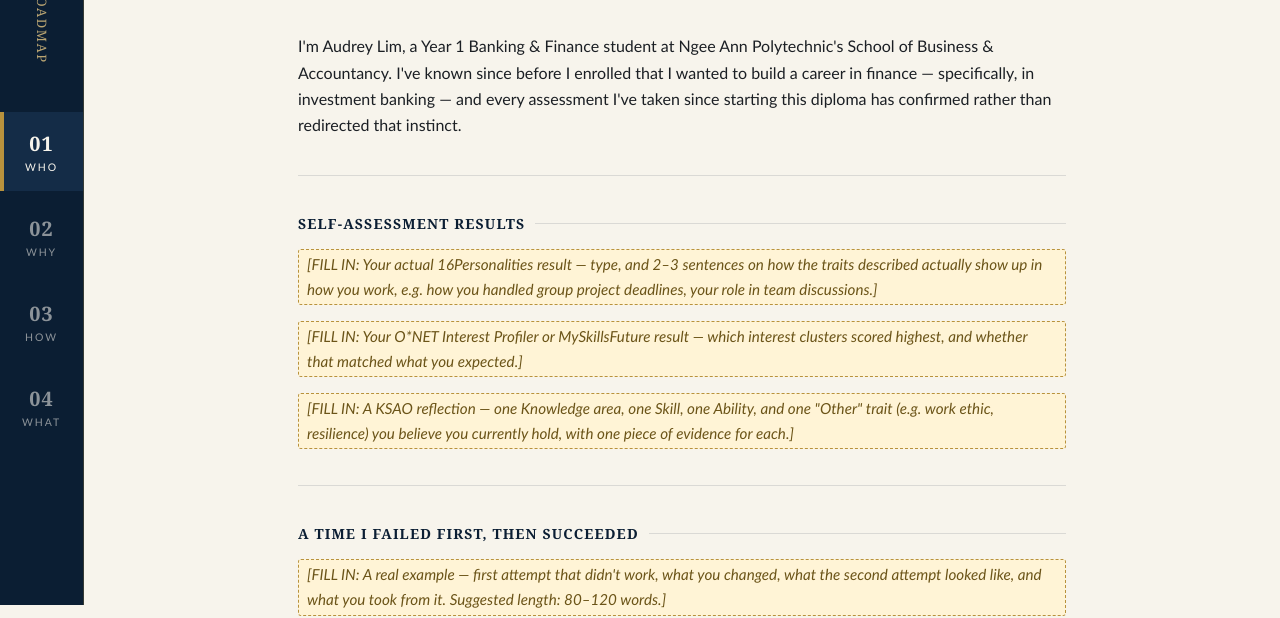
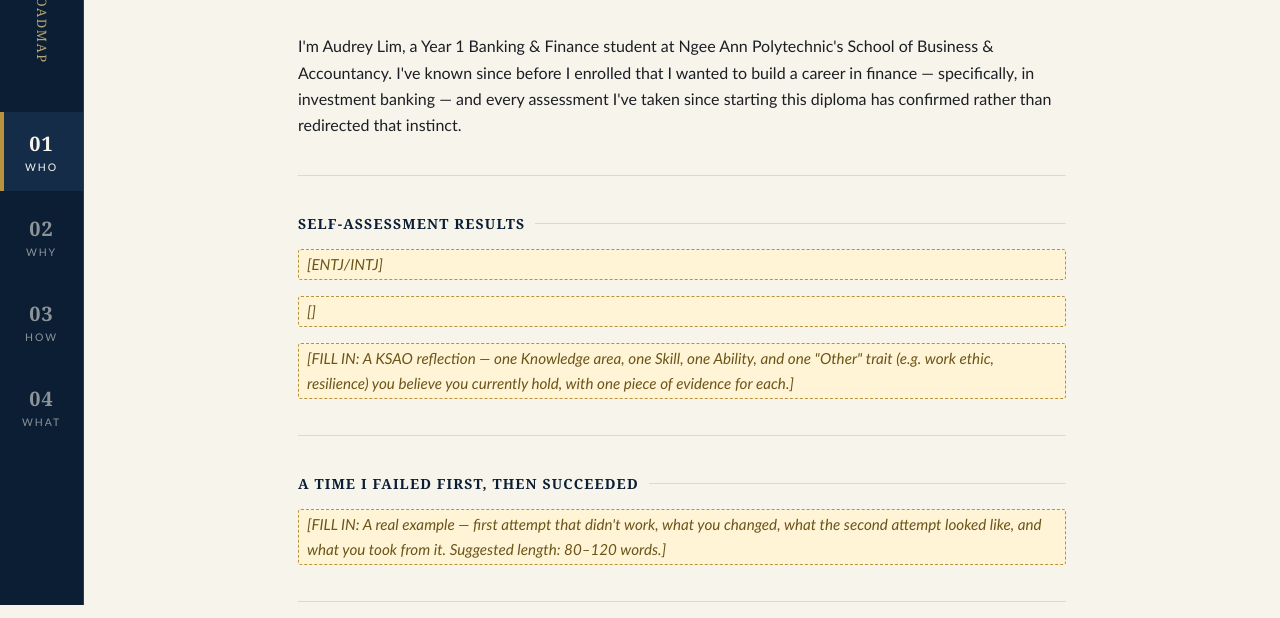
Before and after one commit to Audrey-LimBF/audrey-lim-career-roadmap-CPP, a plain HTML site: page index.html in a window 1280 px wide. Shown: the part 195-813 px from the top of the page. Drawn offline with Linux system fonts and the light colour scheme.

Commit message:
Update index.html

```diff
--- a/index.html
+++ b/index.html
@@ -374,8 +374,8 @@
     <div class="rule"></div>
 
     <div class="section-label">Self-assessment results</div>
-    <p class="placeholder">[FILL IN: Your actual 16Personalities result — type, and 2–3 sentences on how the traits described actually show up in how you work, e.g. how you handled group project deadlines, your role in team discussions.]</p>
-    <p class="placeholder">[FILL IN: Your O*NET Interest Profiler or MySkillsFuture result — which interest clusters scored highest, and whether that matched what you expected.]</p>
+    <p class="placeholder">[ENTJ/INTJ]</p>
+    <p class="placeholder">[]</p>
     <p class="placeholder">[FILL IN: A KSAO reflection — one Knowledge area, one Skill, one Ability, and one "Other" trait (e.g. work ethic, resilience) you believe you currently hold, with one piece of evidence for each.]</p>
 
     <div class="rule"></div>
```
